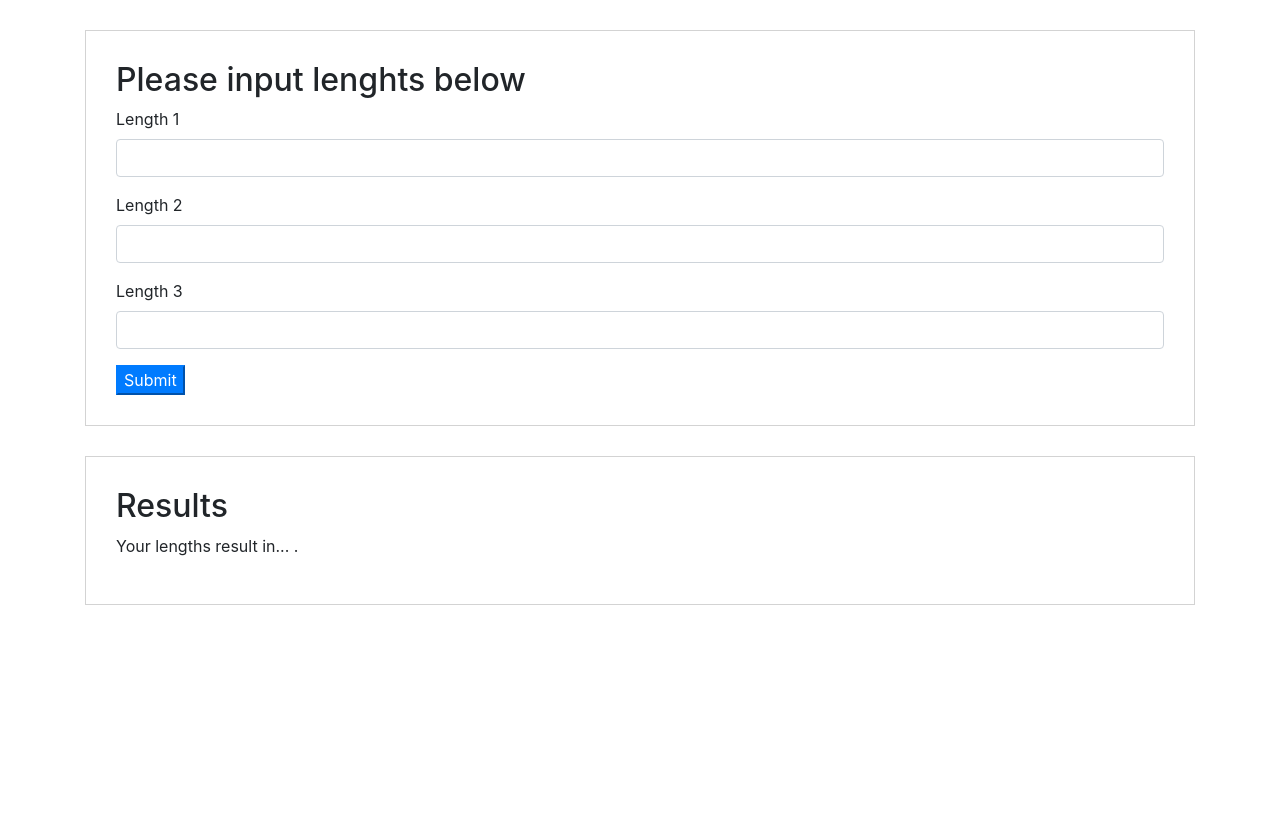
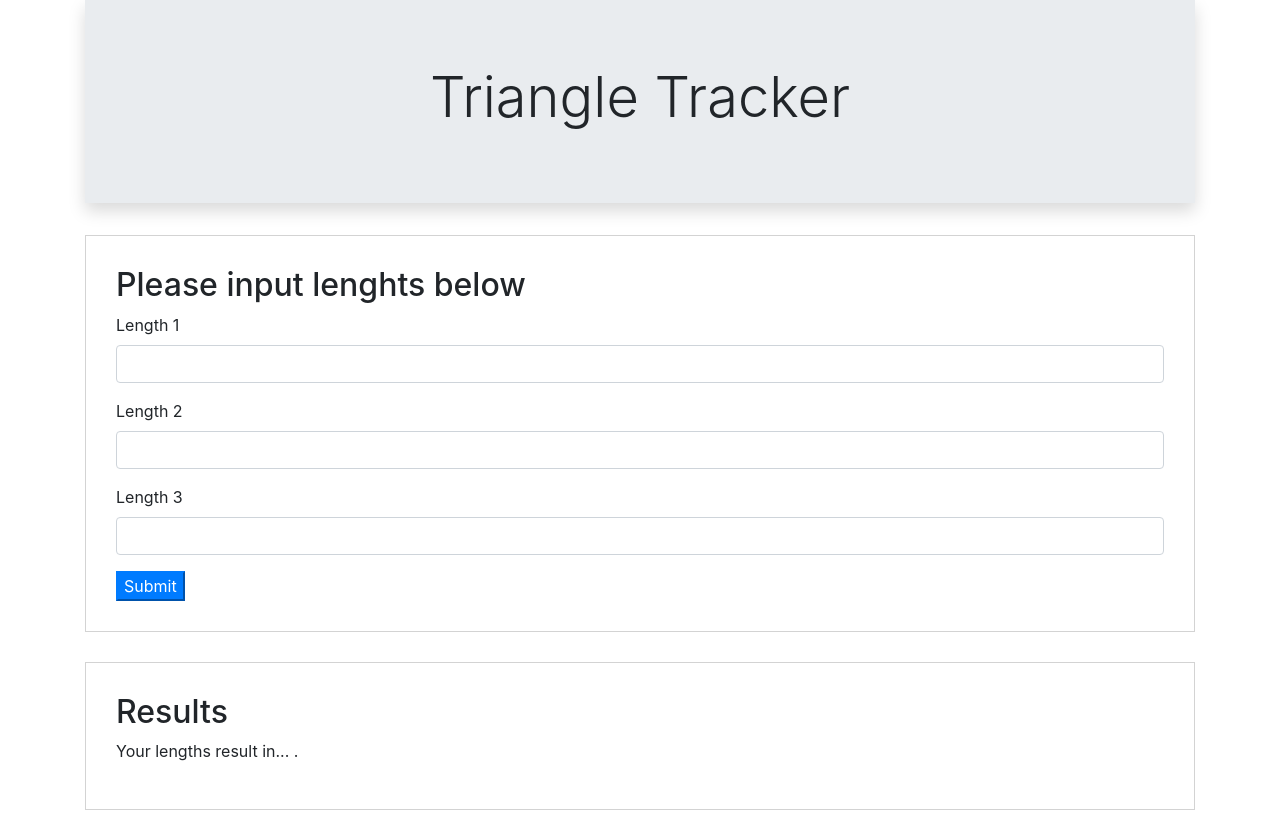
Before and after one commit to d-mccaslin/triangle-tracker-2, a plain HTML site: page index.html in a window 1280 px wide. Before the commit the page ends 800 px from the top, so only its background shows below. Drawn offline with Linux system fonts and the light colour scheme.

Commit message:
ammended previous commit and added heaader to html
CO AUTHORED by: Jillian Gibson jillian.l.gibson@gmail.com

```diff
--- a/index.html
+++ b/index.html
@@ -9,6 +9,10 @@
 </head>
 <body>
   <div class="container">
+    <div class="jumbotron jumbotron-fluid text-center shadow">
+      <h2 class="display-4">Triangle Tracker</h2>
+    </div>
+    <!-- Form -->
     <div class="group-std">
       <h2>Please input lenghts below</h2>
       <form id="lengths">
@@ -30,6 +34,7 @@
         <button type="submit" class="btn-primary">Submit</button>
       </form>
     </div>
+    <!-- Results -->
     <div class="group-std">
       <h2>Results</h2>
       <p>Your lengths result in... <span id="resultText"></span> .</p>
```
